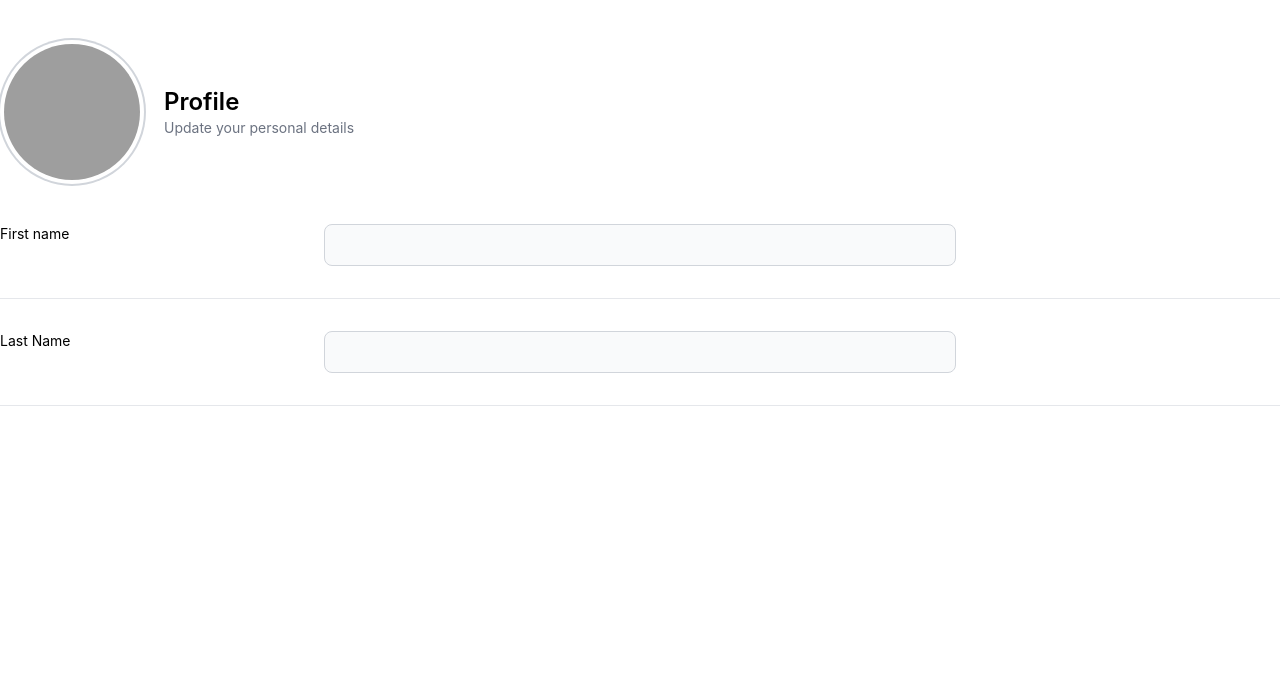
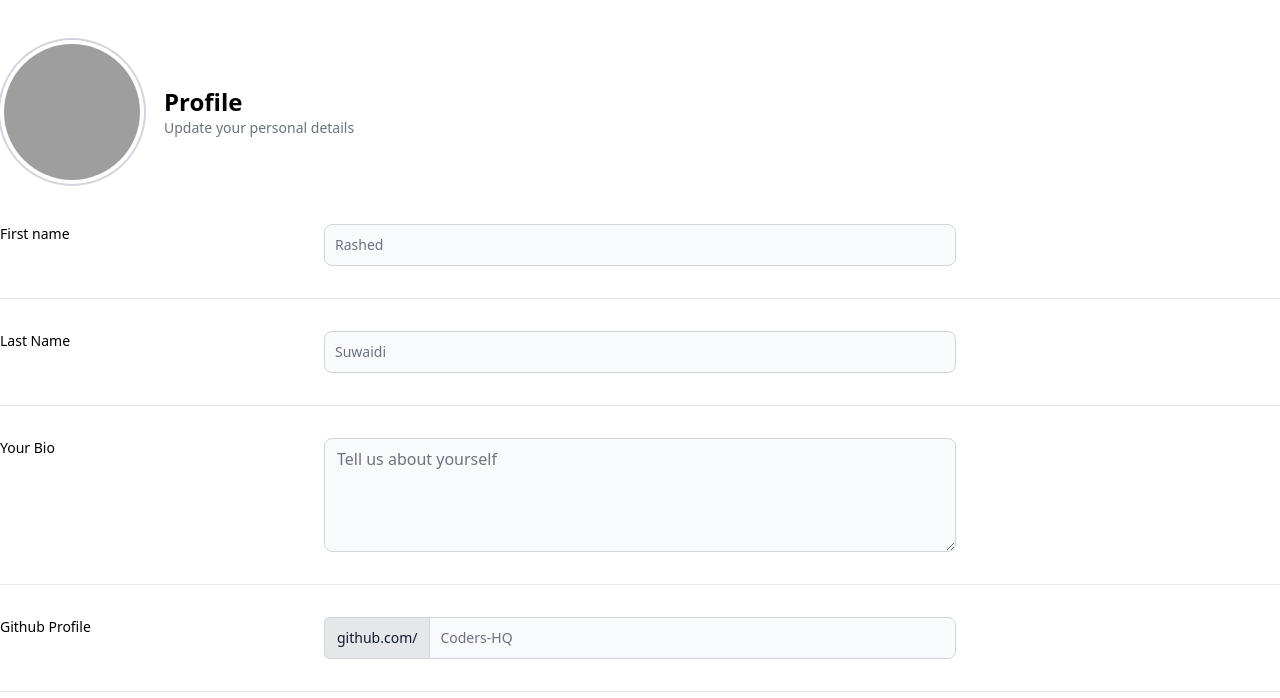
Before and after one commit to ralsuwaidi/chq-profile, a React (Create React App) app: page / in a window 1280 px wide. Shown: the top 698 px of the page. Built offline with nearby package versions, Linux system fonts and the light colour scheme; grey boxes are pictures that could not be loaded.

Commit message:
UI update

```diff
--- a/src/App.js
+++ b/src/App.js
@@ -4,9 +4,11 @@ import PageWrapper from "./pages/PageWrapper/PageWrapper";
 
 function App() {
   return (
+    <div className="font-sans ">
     <PageWrapper>
       <EditPage />
     </PageWrapper>
+    </div>
   );
 }
 
--- a/src/pages/EditPage/EditPage.js
+++ b/src/pages/EditPage/EditPage.js
@@ -1,4 +1,4 @@
-import { Avatar, Footer, TextInput } from "flowbite-react";
+import { Avatar, Footer, Textarea, TextInput } from "flowbite-react";
 
 export default function EditPage() {
   return (
@@ -19,11 +19,22 @@ export default function EditPage() {
       </div>
 
       <div className="mt-5">
-        <EditRow name="First name">
-          <TextInput id="firstName" type="text" required={true} />
+        <EditRow label="First name">
+          <TextInput id="firstName" type="text" placeholder="Rashed" required={true} />
         </EditRow>
-        <EditRow name="Last Name">
-          <TextInput id="lastName" type="text" required={true} />
+        <EditRow label="Last Name">
+          <TextInput id="lastName" type="text" placeholder="Suwaidi" required={true} />
+        </EditRow>
+        <EditRow label="Your Bio">
+          <Textarea
+            id="bio"
+            placeholder="Tell us about yourself"
+            required={true}
+            rows={4}
+          />
+        </EditRow>
+        <EditRow label="Github Profile">
+          <TextInput id="github" type="url" placeholder="Coders-HQ" addon="github.com/"/>
         </EditRow>
       </div>
     </div>
@@ -35,7 +46,7 @@ export function EditRow(props) {
     <div className="my-5">
       <div className="grid grid-cols-8 gap-4">
         <div className="col-start-1 col-span-2">
-          <p className="text-sm">{props.name}</p>
+          <p className="text-sm">{props.label}</p>
         </div>
         <div className="col-end-7 col-span-4">
           {props.children}
```
